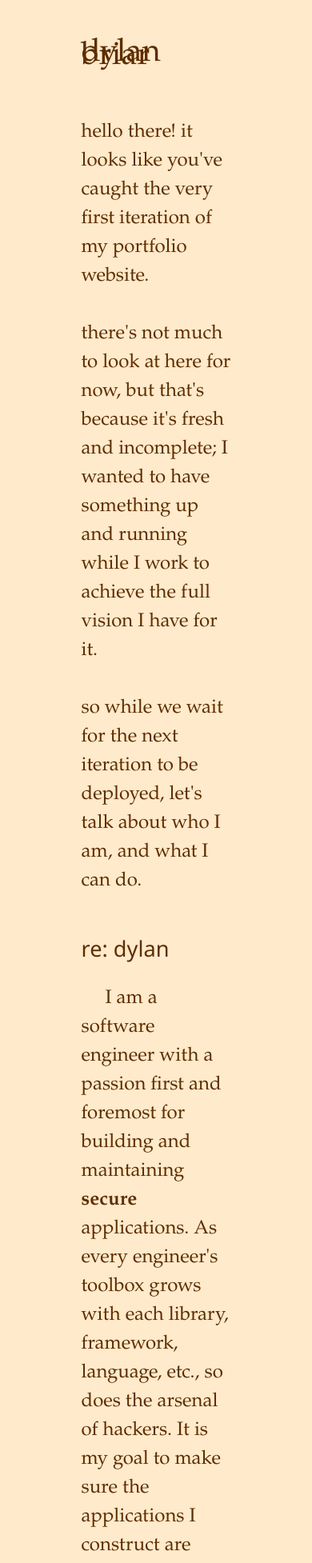
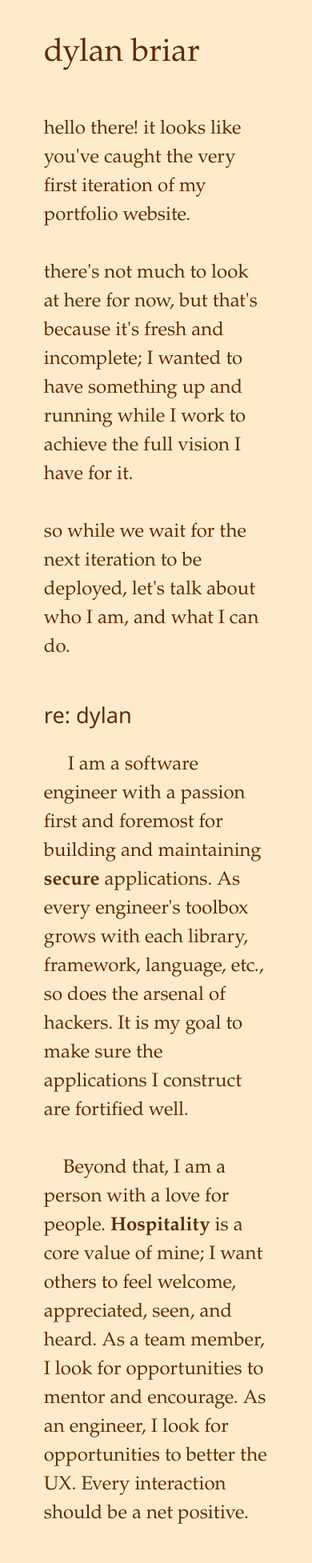
Before and after one commit to dylanbriar/Briar, a Vue app: page / in a window 390 px wide. Shown: the top 1954 px of the page at 80% size. Built offline with nearby package versions, Linux system fonts and the light colour scheme.

Commit message:
fixed mobile-based bugs

```diff
--- a/index.html
+++ b/index.html
@@ -4,7 +4,7 @@
     <meta charset="UTF-8" />
     <link rel="icon" type="image/png" href="./imgs/letter2.png" />
     <meta name="viewport" content="width=device-width, initial-scale=1.0" />
-    <title>Dylan Briar: Software Engineer</title>
+    <title>Dylan Ezra Briar: Engineering with Purpose, Committed to Security </title>
   </head>
   <body>
     <div id="app"></div>
--- a/src/style.css
+++ b/src/style.css
@@ -6,6 +6,7 @@
   color-scheme: light dark;
   color: rgba(255, 255, 255, 0.87);
   background-color: #272c28;
+  --content-width: 50%;
 
   font-synthesis: none;
   text-rendering: optimizeLegibility;
@@ -24,8 +25,8 @@
   align-items: flex-start;
   justify-content: flex-start;
   padding-top: 8%;
-  max-width: 50%;
-  min-width: 50%;
+  max-width: var(--content-width);
+  min-width: var(--content-width);
   font-size: 2.5em;
   font-weight: 100;
   line-height: 0.1;
@@ -51,16 +52,16 @@
   flex-direction: column;
   align-items: flex-start;
   justify-content: center;
-  max-width: 50%;
+  max-width: var(--content-width);
 }
 
 .aboutMe{
-  min-width: 50%;
-  max-width: 50%;
+  min-width: var(--content-width);
+  max-width: var(--content-width);
 }
 
 .portList {
-  max-width: 50%;
+  max-width: var(--content-width);
 }
 
 .portList__name {
@@ -120,4 +121,13 @@
   button {
     background-color: #f9f9f9;
   }
+  a {
+    color: #272c28;
+  }
 }
+
+@media (max-width: 600px){
+  :root{
+    --content-width: 75%
+  }
+}
```
